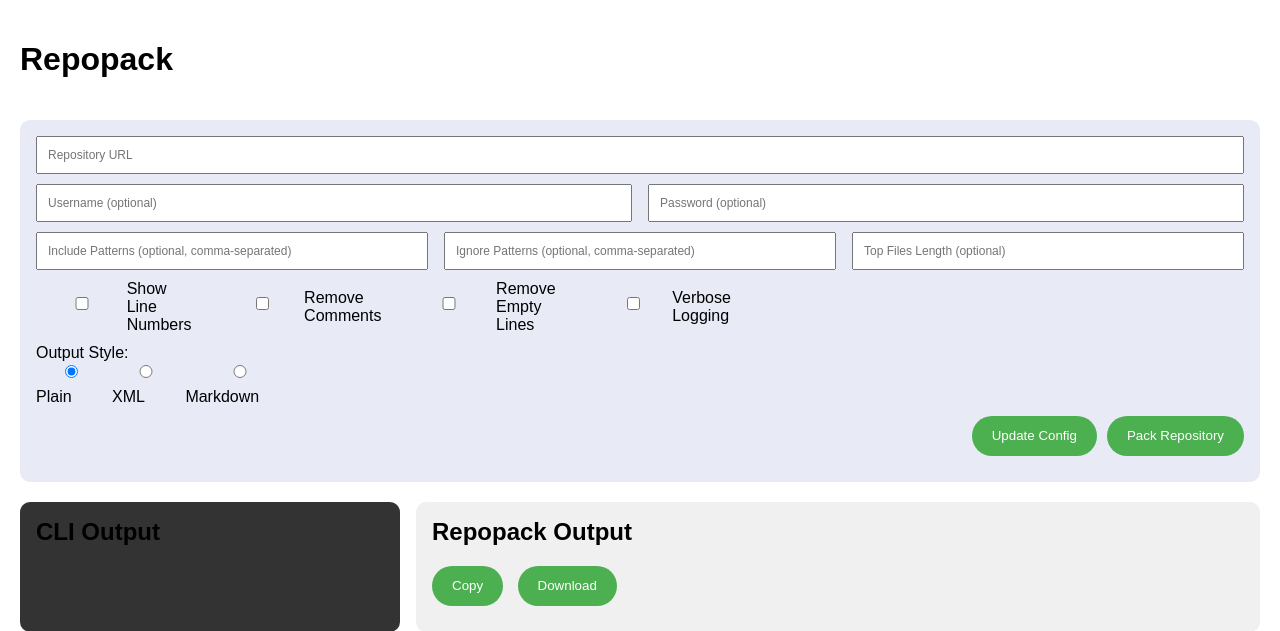
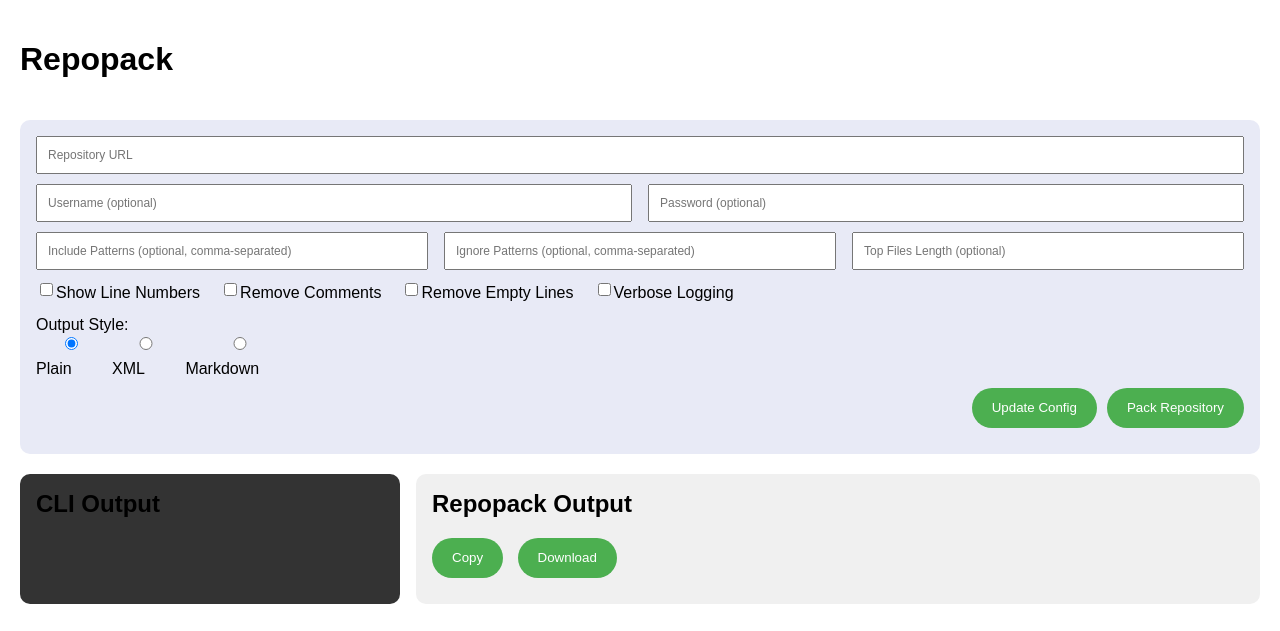
Before and after one commit to ziadhorat/Repopack-ui, a Flask app: page / in a window 1280 px wide. Shown: the top 631 px of the page. Run offline with Flask 3, Linux system fonts and the light colour scheme; some libraries are stand-ins or nearby versions.

Commit message:
CVE's & checkbox fix

```diff
--- a/requirements.txt
+++ b/requirements.txt
@@ -1,2 +1,2 @@
-flask
-requests
+flask==3.0.2
+requests==2.31.0
--- a/templates/index.html
+++ b/templates/index.html
@@ -53,6 +53,7 @@
         .checkbox-container label {
             display: flex;
             align-items: center;
+            white-space: nowrap;
         }
         .radio-container {
             margin-bottom: 10px;
@@ -191,13 +192,16 @@
                     <span>Output Style:</span>
                     <div class="radio-group">
                         <label>
-                            <input type="radio" name="output_style" value="plain" checked> Plain
+                            <input type="radio" name="output_style" value="plain" checked>
+                            Plain
                         </label>
                         <label>
-                            <input type="radio" name="output_style" value="xml"> XML
+                            <input type="radio" name="output_style" value="xml">
+                            XML
                         </label>
                         <label>
-                            <input type="radio" name="output_style" value="markdown"> Markdown
+                            <input type="radio" name="output_style" value="markdown">
+                            Markdown
                         </label>
                     </div>
                 </div>
```
Also changed, not shown: README.md, 1 other file.
